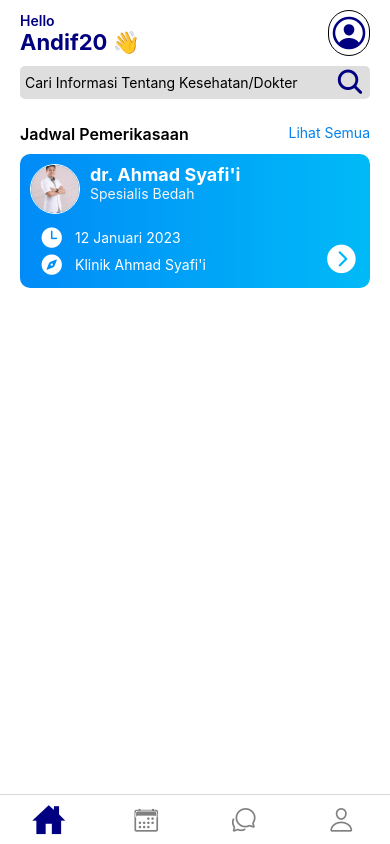
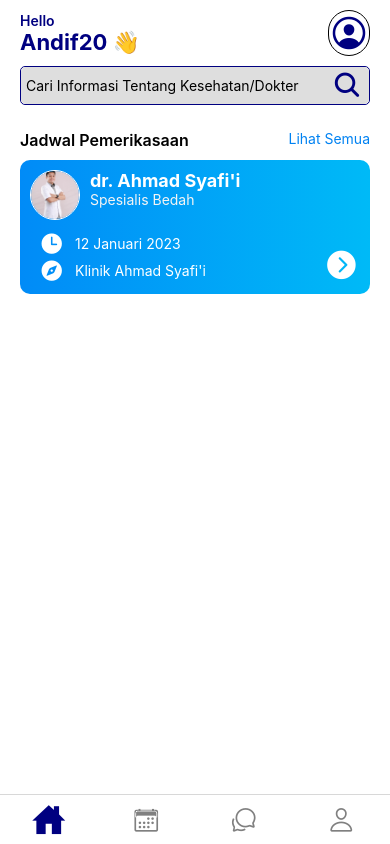
Before and after one commit to Andif2000/Kedokteran, a React Native app: screen /Home in a window 390 px wide. Built offline with nearby package versions, Linux system fonts and the light colour scheme.

Commit message:
Menrubah Syntax Pada Componen Search Custom

```diff
--- a/Src/Components/SearchCustom.js
+++ b/Src/Components/SearchCustom.js
@@ -5,18 +5,20 @@ import Ionicons from '@expo/vector-icons/Ionicons'
 import { StatusBar } from 'expo-status-bar'
 
 const SearchCustom = (props) => {
-    const [search, setSearch] = useState('');
     return (
         <View
             style={{
                 marginHorizontal: 20,
                 marginVertical: 10,
-                flexDirection: 'row'
+                flexDirection: 'row',
+                borderWidth:0.8,
+                borderRadius:5,
+                borderColor:'#000080'
             }}>
             <TextInput
                 placeholder={props.placeholder}
-                value={search}
-                onChangeText={(text) => { setSearch(text) }}
+                value={props.search}
+                onChangeText={(text) => { props.setSearch(text) }}
                 style={{
                     backgroundColor: '#dedede',
                     elevation: 3,
@@ -39,7 +41,7 @@ const SearchCustom = (props) => {
                 <Ionicons
                     name='search'
                     size={30}
-                    style={{color:'#000080'}}/>
+                    style={{color:'#000080',padding:2}}/>
             </TouchableOpacity>
         </View>
     )
```
